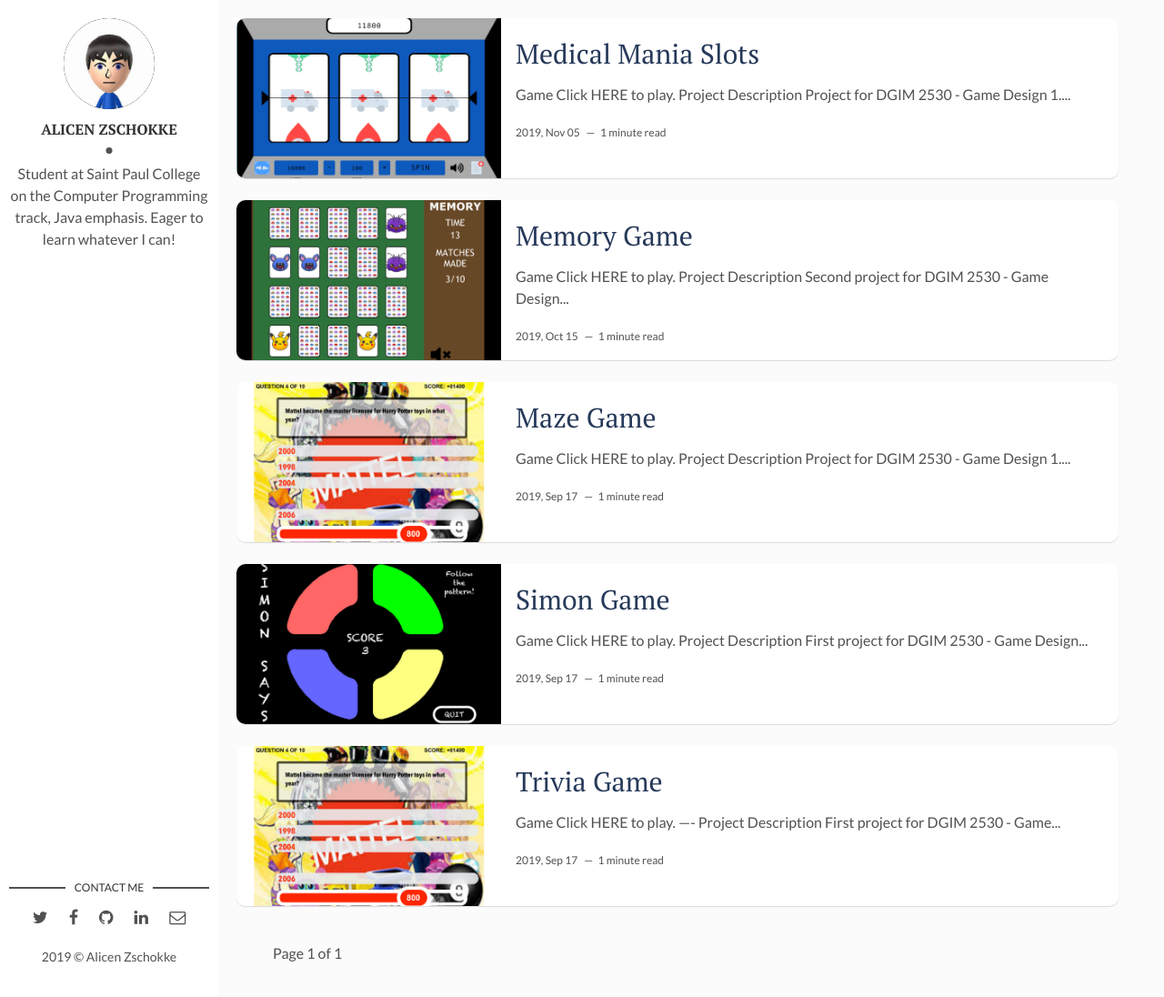
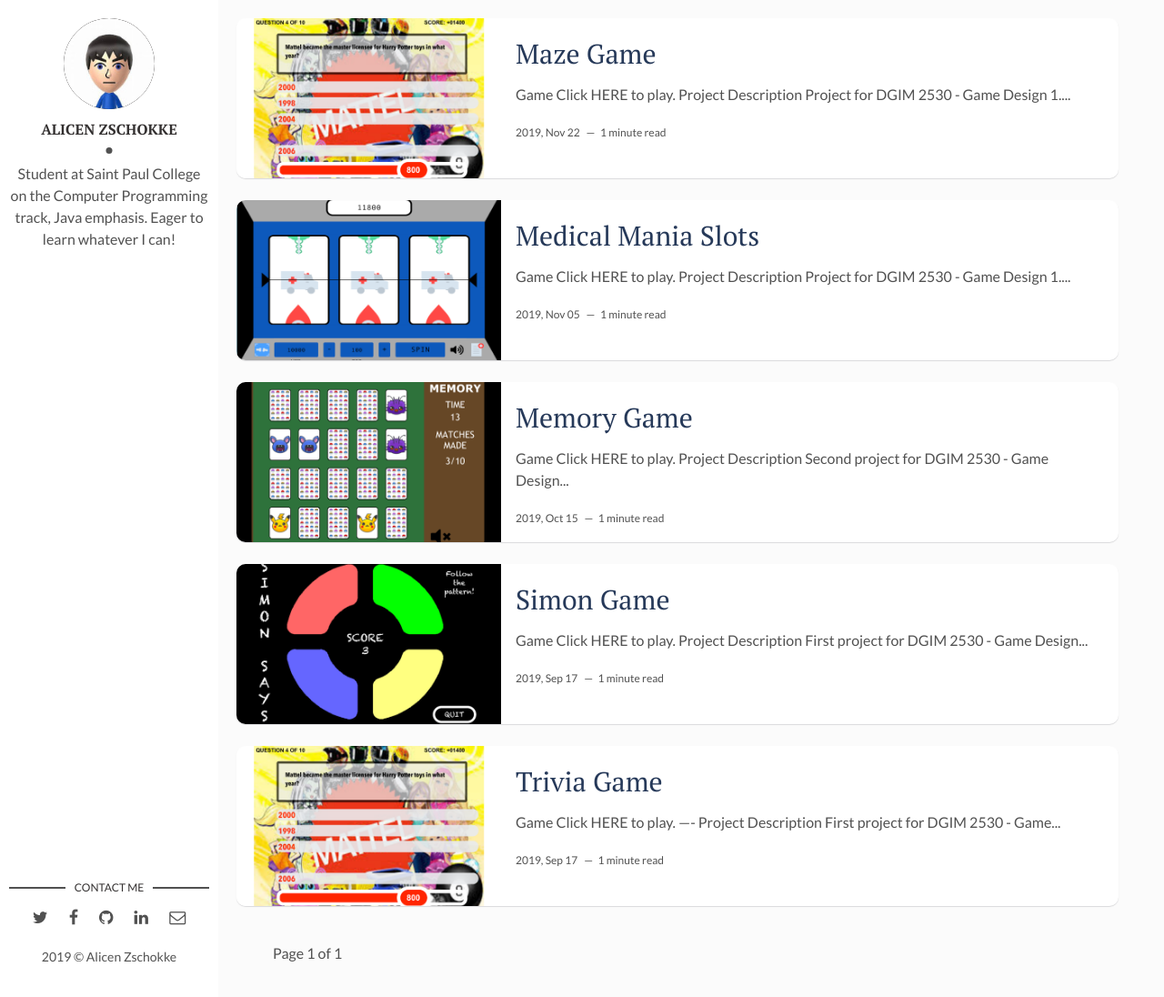
Before and after one commit to azschokke/azschokke.github.io, a Jekyll site: the page built from index.html, in a window 1280 px wide and 1096 px high. Shown: the whole window at 91% size. Built offline with Jekyll 4.4.1, drawn with Linux system fonts in a browser that asks for light colours; the list of posts is cut into pages by our own code.

Commit message:
Update 2019-11-22-Farm-Frenzy-Maze.markdown

```diff
--- a/_posts/2019-11-22-Farm-Frenzy-Maze.markdown
+++ b/_posts/2019-11-22-Farm-Frenzy-Maze.markdown
@@ -1,7 +1,7 @@
 ---
 layout: post
 title: Maze Game
-date: 2019-09-17 13:32:20 +0300
+date: 2019-11-22 13:32:20 +0300
 description: Farm themed maze game.
 img: trivia.png # Add image post (optional)
 fig-caption: # Screen capture of the trivia game (optional)
```
